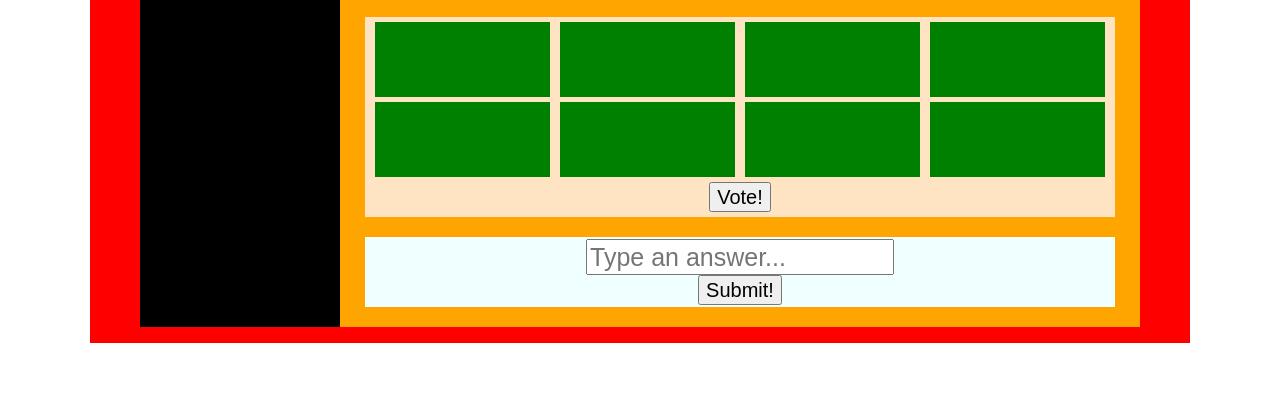
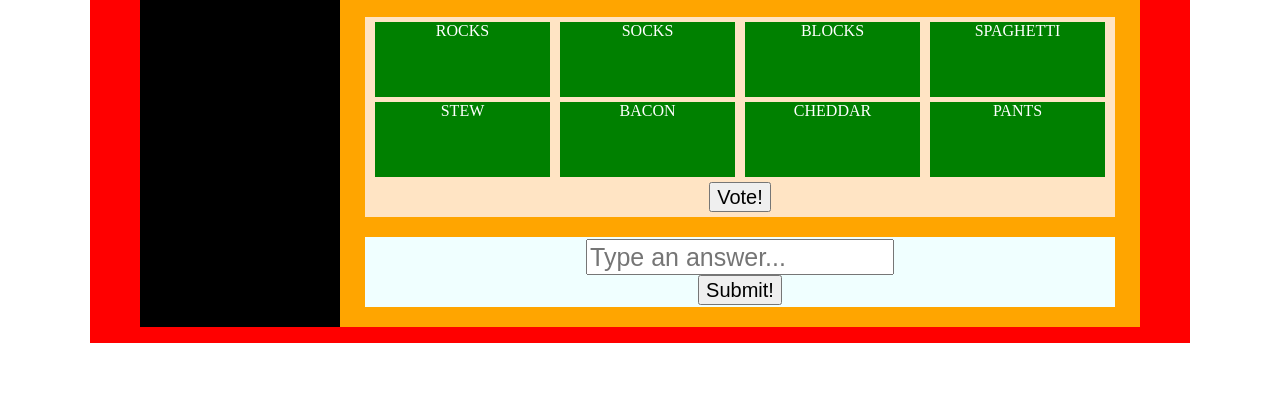
Before and after one commit to frenchcokes/Poll.io, a website: page public/game.html in a window 1280 px wide. Shown: the part 385-800 px from the top of the page. Drawn offline with Linux system fonts and the light colour scheme.

Commit message:
Added vote button spawning

```diff
--- a/public/game.html
+++ b/public/game.html
@@ -50,16 +50,21 @@
                     </div>
                     <div class="votes-container">
                         <div class="votes-row">
-                            <div class="vote-button"></div>
-                            <div class="vote-button"></div>
-                            <div class="vote-button"></div>
-                            <div class="vote-button"></div>
+                            <!-- FORMAT
+                                <div class="vote-button">
+                                    <div class="vote-button-votes-text">
+                                        PLAYER NAME (10)
+                                    </div>
+                                    <div class="vote-button-prompt-text">
+                                        Prompt
+                                    </div>
+                                </div>
+                            -->
                         </div>
                         <div class="votes-row">
-                            <div class="vote-button"></div>
-                            <div class="vote-button"></div>
-                            <div class="vote-button"></div>
-                            <div class="vote-button"></div>
+                            <!-- FORMAT
+                                <div class="vote-button"></div>
+                            -->
                         </div>
                         <button class="votes-input-send">Vote!</button>
                     </div>
--- a/public/gameScript.js
+++ b/public/gameScript.js
@@ -15,6 +15,9 @@ ws.onmessage = (event) => {
             break;
         case "LOOP":
             setRoundCountdown(jsonParse.roundTime)
+            break;
+        case "STARTVOTE":
+            startVoteUI(jsonParse.players);
             break;
     }
 }
@@ -56,3 +59,53 @@ function updatePlayerButtons(numberOfPlayers, playerIndex) {
 
     }
 }
+
+
+startVoteUI(["BOB", "JOHN", "MITCH", "SCOTT", "REEVES", "BOBBERT", "STEVEN", "MAX"], ["ROCKS", "SOCKS", "BLOCKS", "SPAGHETTI", "STEW", "BACON", "CHEDDAR", "PANTS"])
+var selectedVoteButton = -1;
+function startVoteUI(playerNames, playerAnswers) {
+    var numberOfButtons = playerNames.length;
+
+    var voteRows = document.getElementsByClassName("votes-row");
+    for (var i = 0; i < numberOfButtons; i++) {
+            const voteButton = document.createElement('div');
+            voteButton.classList.add('vote-button');
+            voteButton.setAttribute("id", i);
+
+            const voteButtonVotesText = document.createElement('div');
+            voteButtonVotesText.classList.add('vote-button-votes-text');
+            voteButtonVotesText.textContent = " ";
+
+            const voteButtonPromptText = document.createElement('div');
+            voteButtonPromptText.classList.add('vote-button-prompt-text');
+            voteButtonPromptText.textContent = playerAnswers[i];
+
+            voteButton.appendChild(voteButtonVotesText);
+            voteButton.appendChild(voteButtonPromptText);
+        if(i < 4) {
+            voteRows[0].appendChild(voteButton);
+        }
+        else {
+            voteRows[1].appendChild(voteButton);
+        }
+    }
+
+    var divs = document.getElementsByClassName("vote-button");
+    for (var i = 0; i < divs.length; i++) {
+        (function(div) {
+            div.addEventListener('click', function() {
+                if(selectedVoteButton === -1) {
+                    div.style.backgroundColor = "rgb(255, 0, 0)";
+                    selectedVoteButton = div.id;
+                } else if (selectedVoteButton === div.id) {
+                    div.style.backgroundColor = "rgb(0, 128, 0)";
+                    selectedVoteButton = -1;
+                } else if (selectedVoteButton !== div.id) {
+                    divs[selectedVoteButton].style.backgroundColor = "rgb(0, 128, 0)";
+                    div.style.backgroundColor = "rgb(255, 0, 0)";
+                    selectedVoteButton = div.id;
+                }
+            });
+        })(divs[i]);
+    }
+}
--- a/public/gameStyle.css
+++ b/public/gameStyle.css
@@ -59,11 +59,11 @@
     background-color: aquamarine;
     justify-content: center;
     display: flex;
-    aligh-items: center;
+    align-items: center;
 }
 
 .player-title {
-    font-size: 30px;
+    font-size: 25px;
     text-align: center;
 }
 .player-score {
@@ -120,6 +120,23 @@
     margin-right: 5px;
 }
 
+.vote-button-prompt-text {
+    font-siez: 20px;
+    color: white;
+
+    margin-left: 5px;
+    margin-right: 5px;
+
+    text-align: center;
+    word-wrap: break-word;
+}
+
+.vote-button-votes-text {
+    color: white;
+    display: flex;
+    justify-content: center;
+}
+
 .votes-input-send {
     height: 30px;
     font-size: 20px;
```
